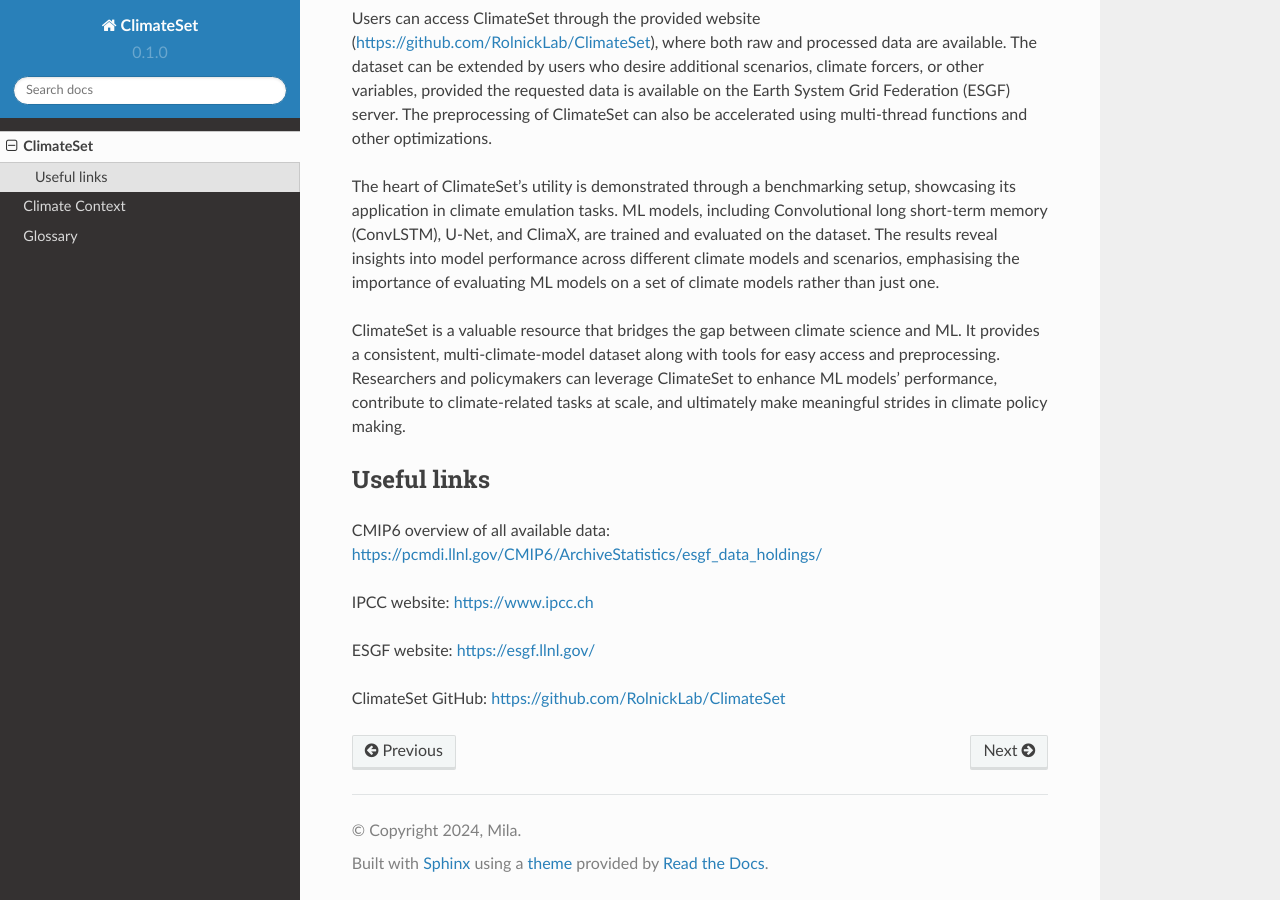
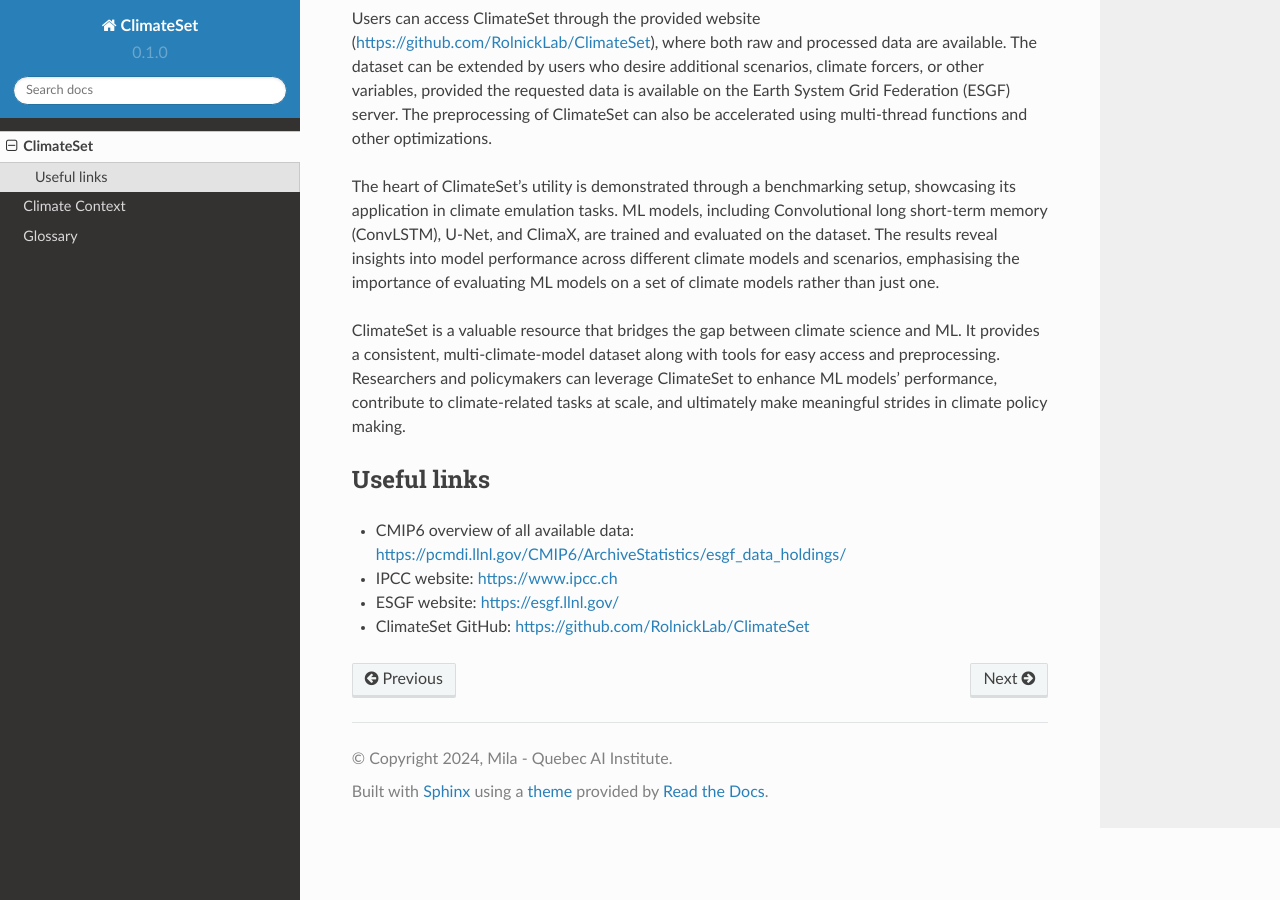
Before and after one commit to IlijaTrajkovic/ClimateSet, a Sphinx documentation site: the page built from docs/source/climateset.rst, in a window 1280 px wide and 900 px high, scrolled down 801 px. Built offline with Sphinx 7.4.7 and the Read the Docs theme 2.0.0, drawn with Linux system fonts in a browser that asks for light colours.

Commit message:
edit images and conf

```diff
--- a/docs/source/climateset.rst
+++ b/docs/source/climateset.rst
@@ -18,10 +18,10 @@
 Useful links
 ------------
 
-CMIP6 overview of all available data: https://pcmdi.llnl.gov/CMIP6/ArchiveStatistics/esgf_data_holdings/
+- CMIP6 overview of all available data: https://pcmdi.llnl.gov/CMIP6/ArchiveStatistics/esgf_data_holdings/
 
-IPCC website: https://www.ipcc.ch
+- IPCC website: https://www.ipcc.ch
 
-ESGF website: https://esgf.llnl.gov/
+- ESGF website: https://esgf.llnl.gov/
 
-ClimateSet GitHub: https://github.com/RolnickLab/ClimateSet
+- ClimateSet GitHub: https://github.com/RolnickLab/ClimateSet
--- a/docs/source/conf.py
+++ b/docs/source/conf.py
@@ -3,8 +3,8 @@
 # -- Project information
 
 project = 'ClimateSet'
-copyright = '2024, Mila'
-author = 'Ilija'
+copyright = '2024, Mila - Quebec AI Institute'
+author = 'Ilija Trajkovic'
 
 release = '0.1'
 version = '0.1.0'
```
Also changed, not shown: docs/source/climatecontext.rst (+4 -4 lines).
